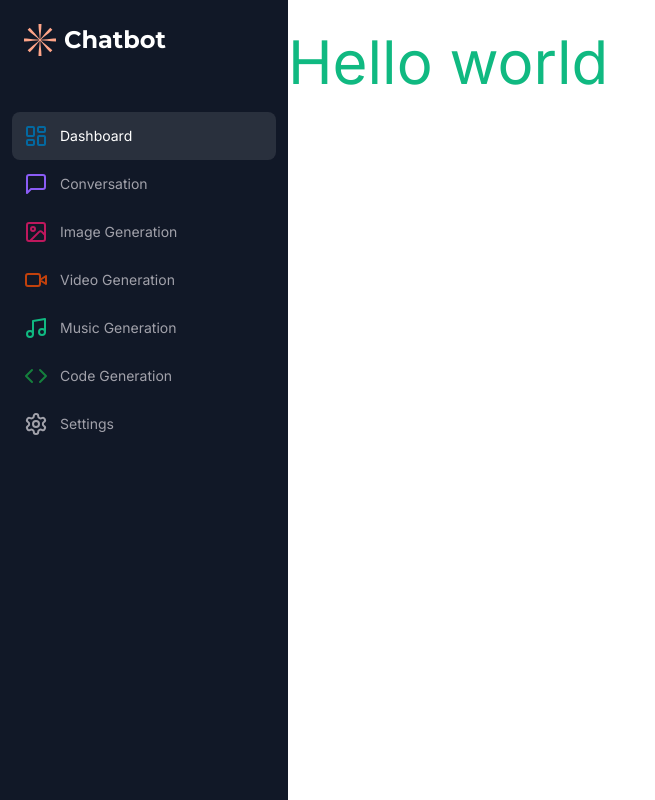
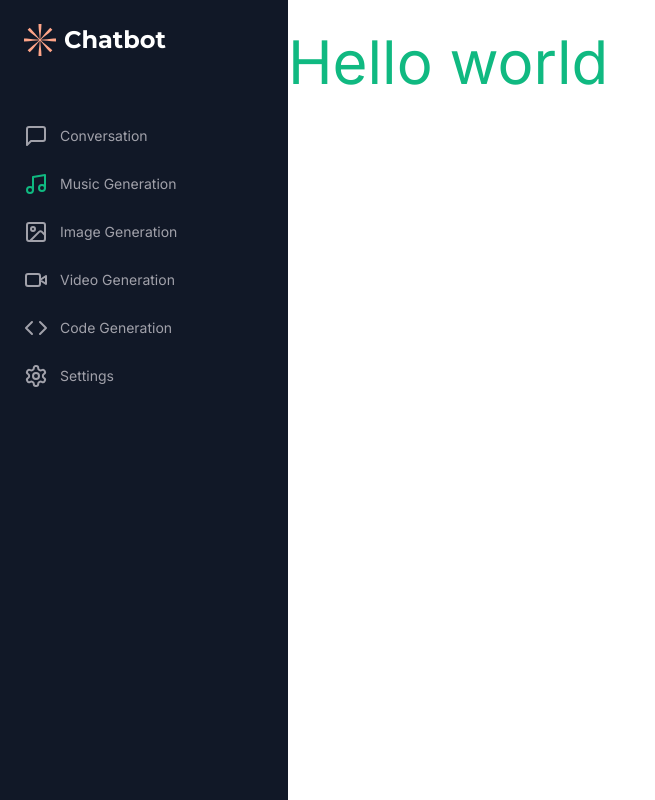
Before and after one commit to abudusamad/saas-ai-chat-app, a Next.js app: page /dashboard in a window 1280 px wide. Shown: the whole page, without its empty margins (0-655 px from the left). Built offline with nearby package versions, Linux system fonts and the light colour scheme.

Commit message:
setting up the constant for the page

```diff
--- a/app/(dashboard)/_components/sidebar.tsx
+++ b/app/(dashboard)/_components/sidebar.tsx
@@ -1,62 +1,10 @@
 "use client";
 
 import Logo from "@/components/Logo";
-import {
-	Code,
-	ImageIcon,
-	LayoutDashboard,
-	MessageSquare,
-	Music,
-	Settings,
-	VideoIcon,
-} from "lucide-react";
+import { tools } from "@/config/constant";
 import Link from "next/link";
+import { useEffect, useState } from "react";
 import SidebarItem from "./sidebar-item";
-import { useEffect, useState } from "react";
-
-export const routes = [
-	{
-		label: "Dashboard",
-		href: "/dashboard",
-		icon: LayoutDashboard,
-		color: "text-sky-700",
-	},
-	{
-		label: "Conversation",
-		href: "/conversation",
-		icon: MessageSquare,
-		color: "text-violet-500",
-	},
-	{
-		label: "Image Generation",
-		href: "/image",
-		icon: ImageIcon,
-		color: "text-pink-700",
-	},
-	{
-		label: "Video Generation",
-		icon: VideoIcon,
-		color: "text-orange-700",
-		href: "/video",
-	},
-	{
-		label: "Music Generation",
-		icon: Music,
-		color: "text-emerald-500",
-		href: "/music",
-	},
-	{
-		label: "Code Generation",
-		icon: Code,
-		color: "text-green-700",
-		href: "/code",
-	},
-	{
-		label: "Settings",
-		icon: Settings,
-		href: "/settings",
-	},
-];
 
 const Sidebar = () => {
 	const [isMounted, setIsMounted] = useState(false);
@@ -77,7 +25,7 @@ const Sidebar = () => {
 					</div>
 				</Link>
 				<div className="spacy-y-1">
-					{routes.map((route) => (
+					{tools.map((route) => (
 						<Link key={route.href} href={route.href}>
 							<SidebarItem
 								icon={route.icon}
--- a/config/constant.ts
+++ b/config/constant.ts
@@ -1,4 +1,4 @@
-import { Code, ImageIcon, MessageSquare, Music, VideoIcon } from "lucide-react";
+import { Code, ImageIcon, MessageSquare, Music, Settings, VideoIcon } from "lucide-react";
 
 export const MAX_FREE_COUNTS = 5;
 
@@ -38,4 +38,9 @@ export const tools = [
 		bgColor: "bg-green-700/10",
 		href: "/code",
 	},
+	{
+		label: "Settings",
+		icon: Settings,
+		href: "/settings",
+	},
 ];
```
